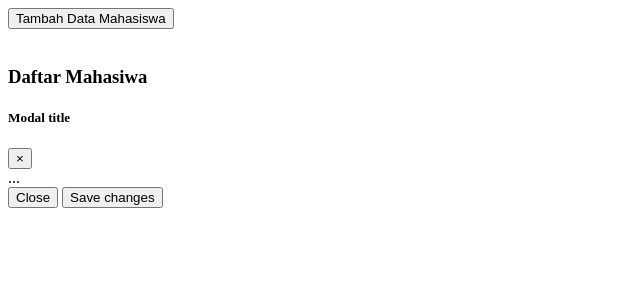
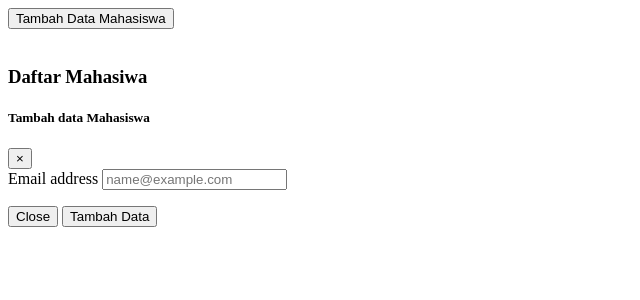
Before and after one commit to michaelherda/rekweb-phpmvc, a PHP site: page /REKWEB/views/mahasiswa/index.php in a window 1280 px wide. Shown: the top 300 px of the page, without its empty margins (0-640 px from the left). Run offline with PHP 8.4, Linux system fonts and the light colour scheme; the template is opened without the code that fills it, so the values that code supplies are empty.

Commit message:
Menambahkan form

```diff
--- a/app/views/mahasiswa/index.php
+++ b/app/views/mahasiswa/index.php
@@ -25,21 +25,28 @@
 
 
 <!-- Modal -->
-<div class="modal fade" id="exampleModal" tabindex="-1" role="dialog" aria-labelledby="exampleModalLabel" aria-hidden="true">
+<div class="modal fade" id="formModal" tabindex="-1" role="dialog" aria-labelledby="judulModal" aria-hidden="true">
   <div class="modal-dialog" role="document">
     <div class="modal-content">
       <div class="modal-header">
-        <h5 class="modal-title" id="exampleModalLabel">Modal title</h5>
+        <h5 class="modal-title" id="judulModal">Tambah data Mahasiswa</h5>
         <button type="button" class="close" data-dismiss="modal" aria-label="Close">
           <span aria-hidden="true">&times;</span>
         </button>
       </div>
       <div class="modal-body">
-        ...
+
+      	<form action="" method="">
+      		<div class="form-group">
+    			<label for="exampleFormControlInput1">Email address</label>
+   				<input type="email" class="form-control" id="exampleFormControlInput1" placeholder="name@example.com">
+ 				 </div>
+
       </div>
       <div class="modal-footer">
         <button type="button" class="btn btn-secondary" data-dismiss="modal">Close</button>
-        <button type="button" class="btn btn-primary">Save changes</button>
+        <button type="button" class="btn btn-primary">Tambah Data</button>
+    	</form>
       </div>
     </div>
   </div>
```
